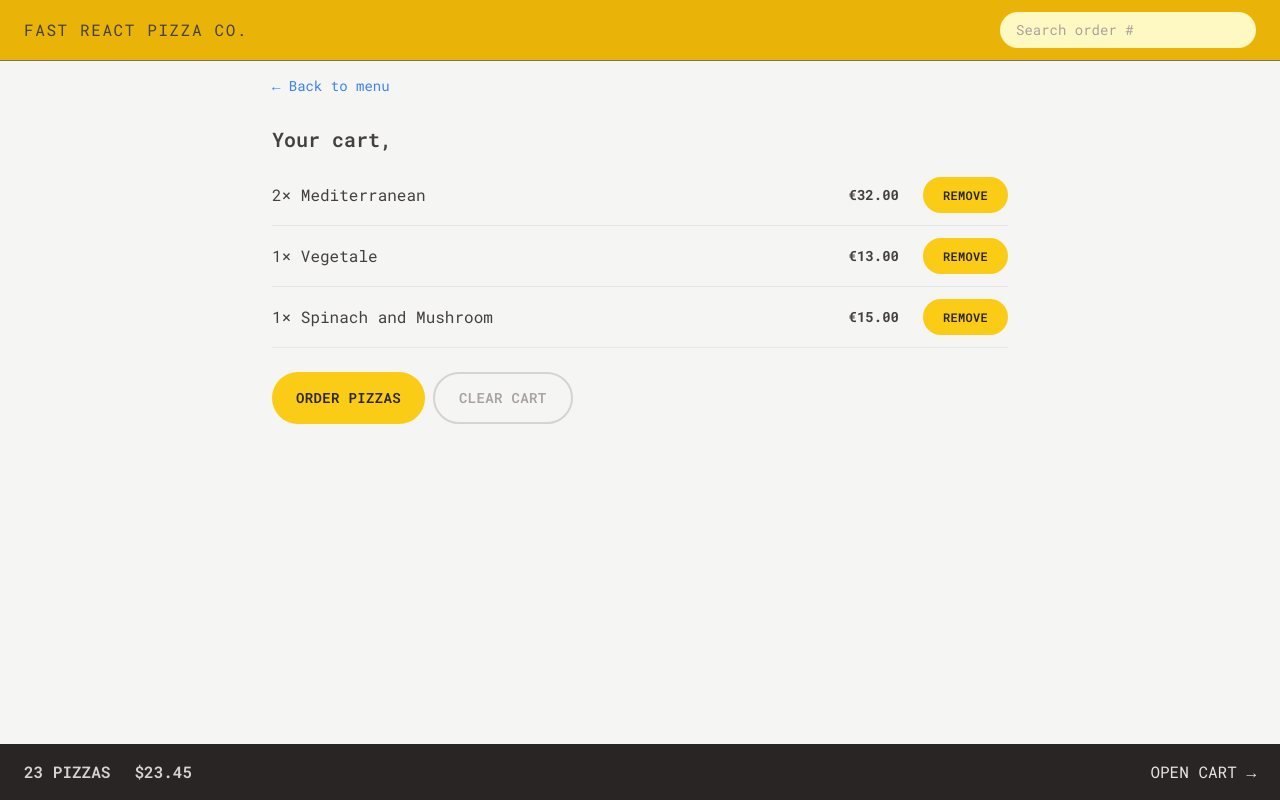
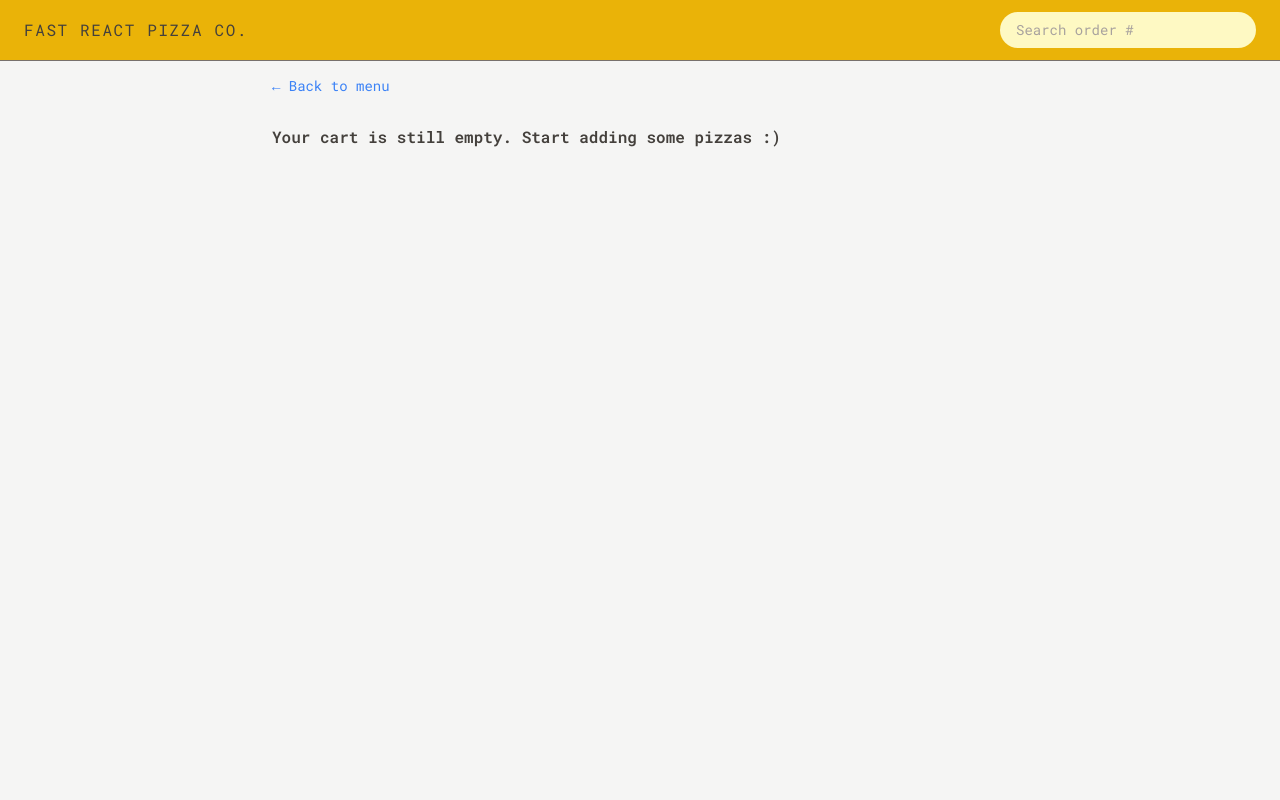
Before and after one commit to Alex-Nicalace/fast-react-pizza, a React (Vite) app: page /cart in a window 1280 px wide. Built offline with nearby package versions, Linux system fonts and the light colour scheme.

Commit message:
Cart Overview With Redux Selectors

```diff
--- a/src/features/cart/Cart.tsx
+++ b/src/features/cart/Cart.tsx
@@ -1,8 +1,10 @@
+import { useDispatch, useSelector } from "react-redux";
 import LinkButton from "../../ui/LinkButton";
 import Button from "../../ui/Button";
 import CartItem from "./CartItem";
-import { useSelector } from "react-redux";
-import { RootStore } from "../../store";
+import { claerCart, getCart } from "./cartSlice";
+import { getName } from "../user/userSlice";
+import EmptyCart from "./EmptyCart";
 
 export interface IItemCartData {
   pizzaId: number;
@@ -12,33 +14,40 @@ export interface IItemCartData {
   totalPrice: number;
 }
 
-const fakeCart = [
-  {
-    pizzaId: 12,
-    name: "Mediterranean",
-    quantity: 2,
-    unitPrice: 16,
-    totalPrice: 32,
-  },
-  {
-    pizzaId: 6,
-    name: "Vegetale",
-    quantity: 1,
-    unitPrice: 13,
-    totalPrice: 13,
-  },
-  {
-    pizzaId: 11,
-    name: "Spinach and Mushroom",
-    quantity: 1,
-    unitPrice: 15,
-    totalPrice: 15,
-  },
-];
+// const fakeCart = [
+//   {
+//     pizzaId: 12,
+//     name: "Mediterranean",
+//     quantity: 2,
+//     unitPrice: 16,
+//     totalPrice: 32,
+//   },
+//   {
+//     pizzaId: 6,
+//     name: "Vegetale",
+//     quantity: 1,
+//     unitPrice: 13,
+//     totalPrice: 13,
+//   },
+//   {
+//     pizzaId: 11,
+//     name: "Spinach and Mushroom",
+//     quantity: 1,
+//     unitPrice: 15,
+//     totalPrice: 15,
+//   },
+// ];
 
 function Cart(): JSX.Element {
-  const username = useSelector((state: RootStore) => state.user.userName);
-  const cart = fakeCart;
+  const username = useSelector(getName);
+  const cart = useSelector(getCart);
+  const dispatch = useDispatch();
+
+  function handleClearCart() {
+    dispatch(claerCart());
+  }
+
+  if (cart.length === 0) return <EmptyCart />;
 
   return (
     <div className="px-4 py-3">
@@ -54,7 +63,9 @@ function Cart(): JSX.Element {
 
       <div className="mt-6 space-x-2">
         <Button to="/order/new">Order pizzas</Button>
-        <Button mode="secondary">Clear cart</Button>
+        <Button mode="secondary" onClick={handleClearCart}>
+          Clear cart
+        </Button>
       </div>
     </div>
   );
--- a/src/features/cart/CartItem.tsx
+++ b/src/features/cart/CartItem.tsx
@@ -1,12 +1,19 @@
+import { useDispatch } from "react-redux";
 import Button from "../../ui/Button";
 import { formatCurrency } from "../../utils/helpers";
 import { IItemCartData } from "./Cart";
+import { deleteItem } from "./cartSlice";
 
 interface ICartItemProps {
   item: IItemCartData;
 }
 function CartItem({ item }: ICartItemProps): JSX.Element {
+  const dispatch = useDispatch();
   const { name, quantity, totalPrice } = item;
+
+  function handleRemoveItem() {
+    dispatch(deleteItem(item.pizzaId));
+  }
 
   return (
     <li className="py-3 sm:flex sm:items-center sm:justify-between">
@@ -15,7 +22,9 @@ function CartItem({ item }: ICartItemProps): JSX.Element {
       </p>
       <div className="flex items-center justify-between sm:gap-6">
         <p className="text-sm font-bold">{formatCurrency(totalPrice)}</p>
-        <Button mode="small">Remove</Button>
+        <Button onClick={handleRemoveItem} mode="small">
+          Remove
+        </Button>
       </div>
     </li>
   );
--- a/src/features/cart/CartOverview.tsx
+++ b/src/features/cart/CartOverview.tsx
@@ -1,11 +1,18 @@
+import { useSelector } from "react-redux";
 import { Link } from "react-router-dom";
+import { getSummary } from "./cartSlice";
+import { formatCurrency } from "../../utils/helpers";
 
 function CartOverview(): JSX.Element {
+  const { quantity, totalPrice } = useSelector(getSummary);
+
+  if (quantity === 0) return <></>;
+
   return (
     <div className="flex items-center justify-between bg-stone-800 p-4 text-sm uppercase text-stone-200 sm:px-6 md:text-base">
       <p className="space-x-4 font-semibold text-stone-300 sm:space-x-6">
-        <span>23 pizzas</span>
-        <span>$23.45</span>
+        <span>{quantity} pizzas</span>
+        <span>{formatCurrency(totalPrice)}</span>
       </p>
       <Link to="/cart">Open cart &rarr;</Link>
     </div>
--- a/src/features/cart/EmptyCart.tsx
+++ b/src/features/cart/EmptyCart.tsx
@@ -1,11 +1,13 @@
-import { Link } from 'react-router-dom';
+import LinkButton from "../../ui/LinkButton";
 
-function EmptyCart() {
+function EmptyCart(): JSX.Element {
   return (
-    <div>
-      <Link to="/menu">&larr; Back to menu</Link>
+    <div className="px-4 py-3">
+      <LinkButton to="/menu">&larr; Back to menu</LinkButton>
 
-      <p>Your cart is still empty. Start adding some pizzas :)</p>
+      <p className="mt-7 font-semibold">
+        Your cart is still empty. Start adding some pizzas :)
+      </p>
     </div>
   );
 }
--- a/src/features/cart/cartSlice.ts
+++ b/src/features/cart/cartSlice.ts
@@ -1,5 +1,6 @@
-import { createSlice, PayloadAction } from "@reduxjs/toolkit";
+import { createSelector, createSlice, PayloadAction } from "@reduxjs/toolkit";
 import { IItemCartData } from "./Cart";
+import { RootStore } from "../../store";
 
 const initialState: { cart: IItemCartData[] } = {
   cart: [],
@@ -45,3 +46,21 @@ export const {
 } = cartSlice.actions;
 
 export default cartSlice.reducer;
+
+// * когда селектор возвращает не примитив необходима мемоизация, иначе будет лишний ререндер
+export const getSummary = createSelector(
+  (state: RootStore) => state.cart.cart,
+  (cart) =>
+    cart.reduce(
+      (total, item) => ({
+        quantity: total.quantity + item.quantity,
+        totalPrice: total.totalPrice + item.totalPrice,
+      }),
+      {
+        quantity: 0,
+        totalPrice: 0,
+      },
+    ),
+);
+
+export const getCart = (state: RootStore) => state.cart.cart;
--- a/src/features/user/userSlice.ts
+++ b/src/features/user/userSlice.ts
@@ -1,5 +1,6 @@
 import { PayloadAction, createSlice } from "@reduxjs/toolkit";
 import { getAddress } from "../../services/apiGeocoding";
+import { RootStore } from "../../store";
 
 function getPosition() {
   return new Promise<GeolocationPosition | GeolocationPositionError>(function (
@@ -46,3 +47,5 @@ const userSlice = createSlice({
 export const { updateName } = userSlice.actions;
 
 export default userSlice.reducer;
+
+export const getName = (state: RootStore) => state.user.userName;
```
